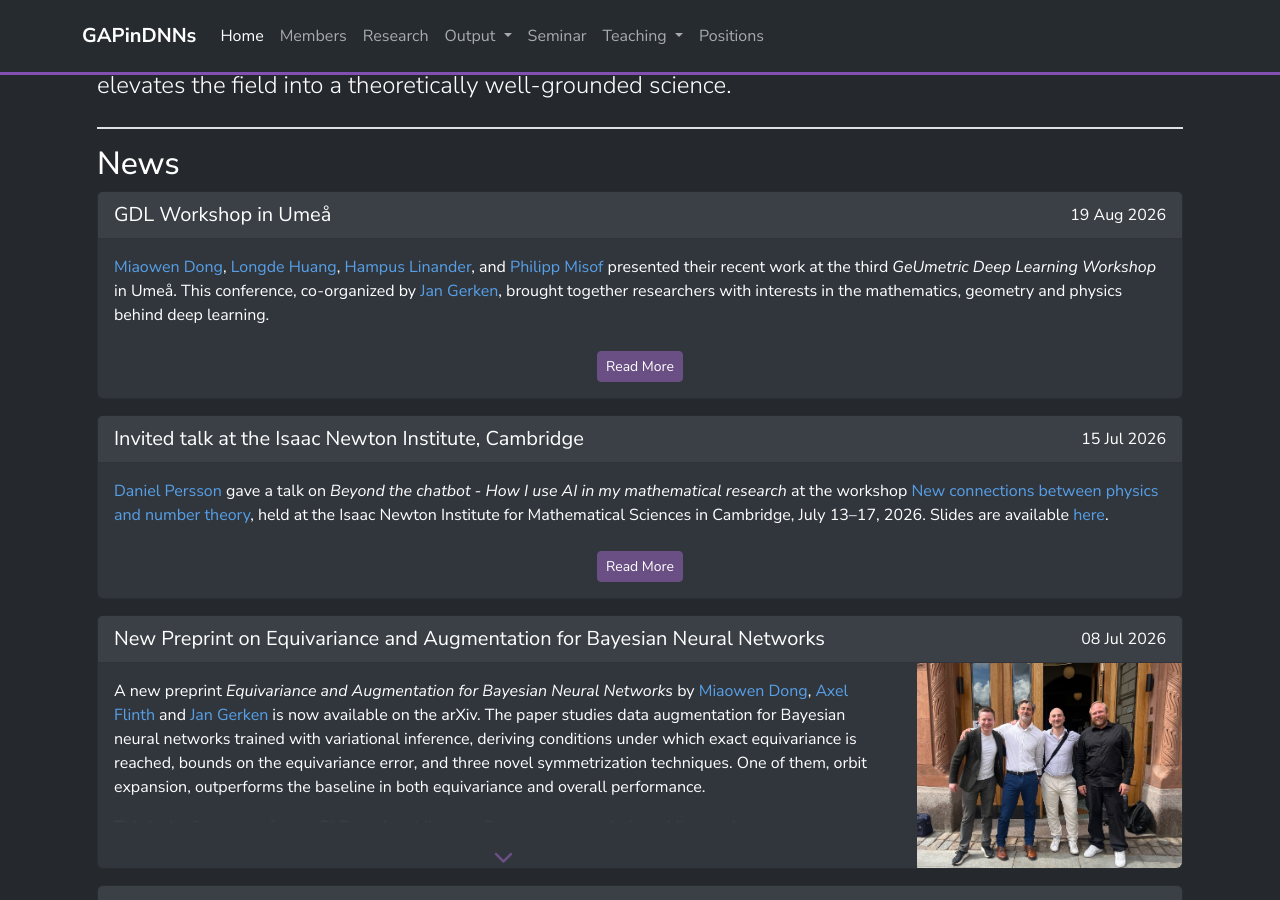
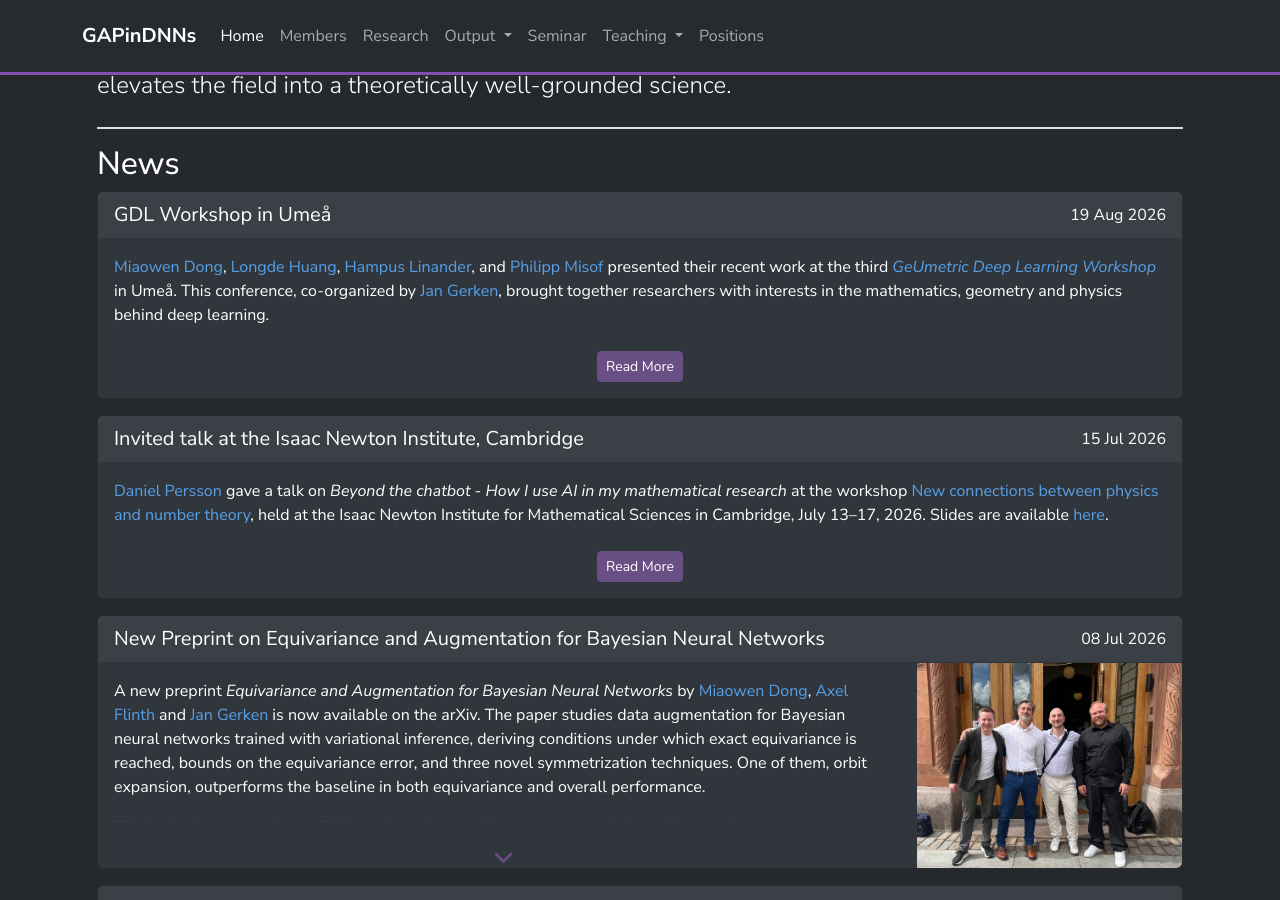
Before and after one commit to GAPinDNNs/gapindnns.github.io, a Jekyll site: the page built from _pages/index.md, in a window 1280 px wide and 900 px high, scrolled down 718 px. Built offline with Jekyll 4.4.1, drawn with Linux system fonts in a browser that asks for light colours; nearby versions of some CDN libraries.

Commit message:
Added link to workshop in the news text

```diff
--- a/_data/news.yml
+++ b/_data/news.yml
@@ -2,7 +2,7 @@
   headline: "GDL Workshop in Umeå"
   link: https://www.umu.se/en/department-of-mathematics-and-mathematical-statistics/research/mathematical-foundations-of-artificial-intelligence/geumetric-deep-learning-workshop-2026/
   text: |
-    [Miaowen Dong](/members/Miaowen_Dong), [Longde Huang](/members/Londge_Huang), [Hampus Linander](/members/Hampus_Linander), and [Philipp Misof](/members/Philipp_Misof) presented their recent work at the third *GeUmetric Deep Learning Workshop* in Umeå. This conference, co-organized by [Jan Gerken](/members/Jan_Gerken), brought together researchers with interests in the mathematics, geometry and physics behind deep learning.
+    [Miaowen Dong](/members/Miaowen_Dong), [Longde Huang](/members/Londge_Huang), [Hampus Linander](/members/Hampus_Linander), and [Philipp Misof](/members/Philipp_Misof) presented their recent work at the third [*GeUmetric Deep Learning Workshop*](https://www.umu.se/en/department-of-mathematics-and-mathematical-statistics/research/mathematical-foundations-of-artificial-intelligence/geumetric-deep-learning-workshop-2026/) in Umeå. This conference, co-organized by [Jan Gerken](/members/Jan_Gerken), brought together researchers with interests in the mathematics, geometry and physics behind deep learning.
 - date: 2026-07-15
   headline: "Invited talk at the Isaac Newton Institute, Cambridge"
   link: /downloads/slides/2026-07-15-daniel-persson.pdf
```
